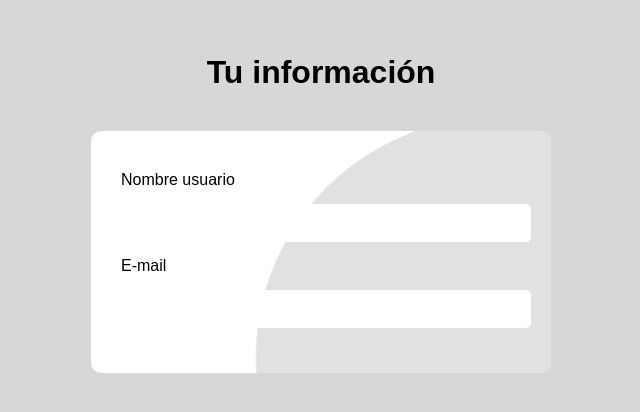
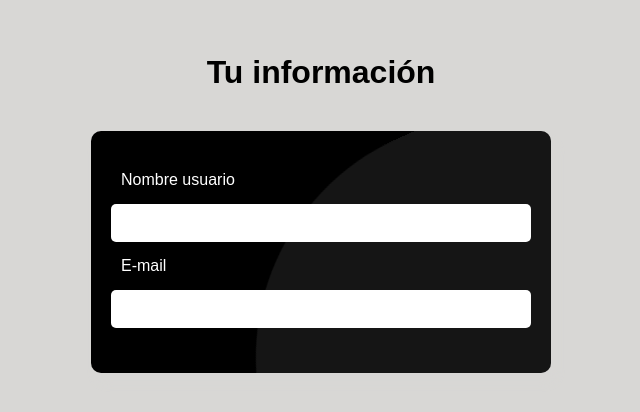
Before and after one commit to Hristo221201/GamerSaga, a React (Vite) app: page /usuario in a window 1280 px wide. Shown: the part 148-560 px from the top of the page, without its empty margins (319-959 px from the left). Built offline with nearby package versions, Linux system fonts and the light colour scheme.

Commit message:
introduccionImagenAPIPrueba86

```diff
--- a/src/index.css
+++ b/src/index.css
@@ -695,13 +695,17 @@ div.line-wh {
   overflow: hidden;
 }
 
+.textoLabelUsuario {
+  color: white;
+}
+
 h1.usuarioh1 {
   margin-top: 16%;
 }
 
 .formusuario {
   overflow: hidden;
-  background-color: white;
+  background-color: black;
   padding: 40px 30px 30px 30px;
   border-radius: 10px;
   position: fixed;
--- a/src/pages/usuario.jsx
+++ b/src/pages/usuario.jsx
@@ -16,9 +16,9 @@ export default function Usuario() {
         <>
             <h1 className="usuarioh1" align="center">Tu información</h1>
             <form className="formusuario">
-                <label for="nombreUsuario">Nombre usuario</label>
+                <label className="textoLabelUsuario" for="nombreUsuario">Nombre usuario</label>
                 <input type="text" id="nombreUsuario" name="nombreUsuario" />
-                <label for="email">E-mail</label>
+                <label className="textoLabelUsuario" for="email">E-mail</label>
                 <input type="text" id="email" name="email" />
             </form>
         </>
```
